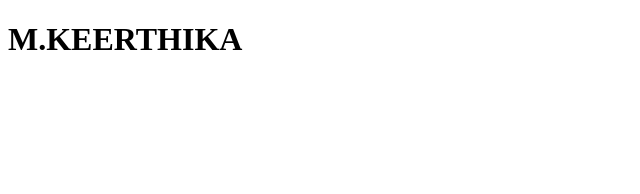
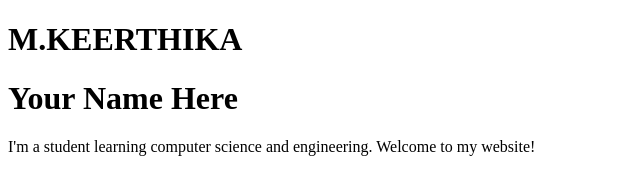
Before and after one commit to Keerthimano3/Keerthimano3.github.io, a plain HTML site: page index.html in a window 1280 px wide. Shown: the whole page, without its empty margins (0-640 px from the left). Drawn offline with Linux system fonts and the light colour scheme.

Commit message:
Update index.html

```diff
--- a/index.html
+++ b/index.html
@@ -7,3 +7,5 @@
 <h1>M.KEERTHIKA</h1>
 </body>
 </html>
+<h1>Your Name Here</h1>
+<p>I'm a student learning computer science and engineering. Welcome to my website!</p>
```
